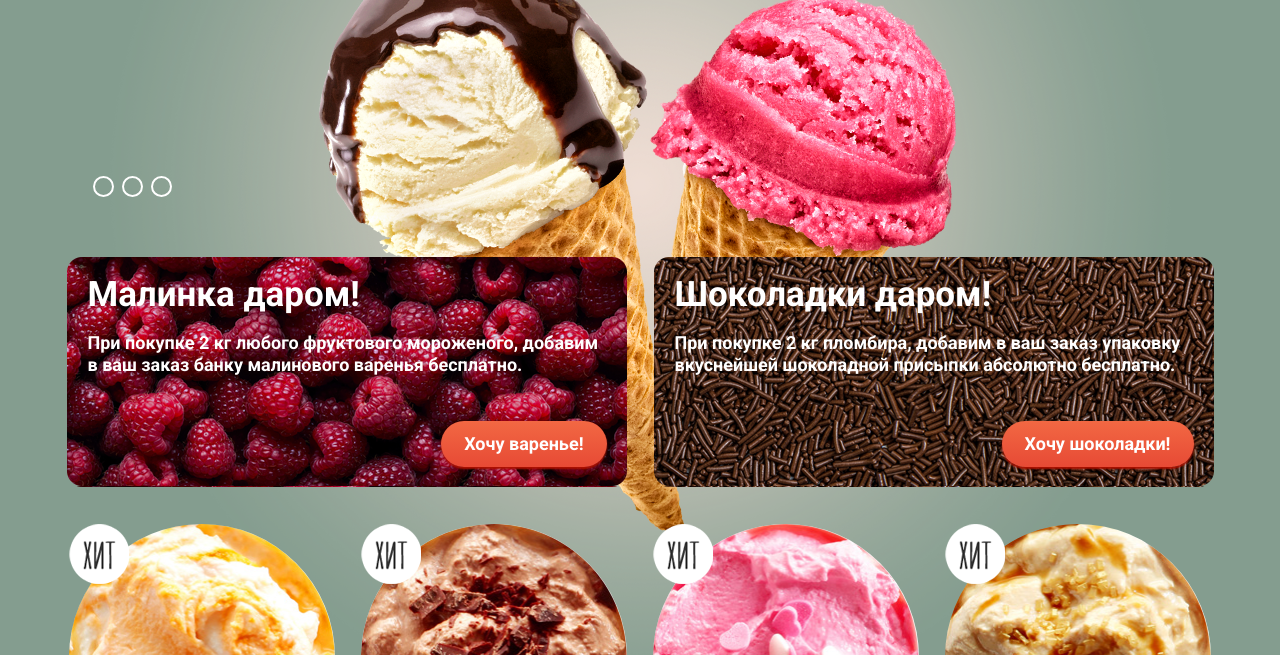
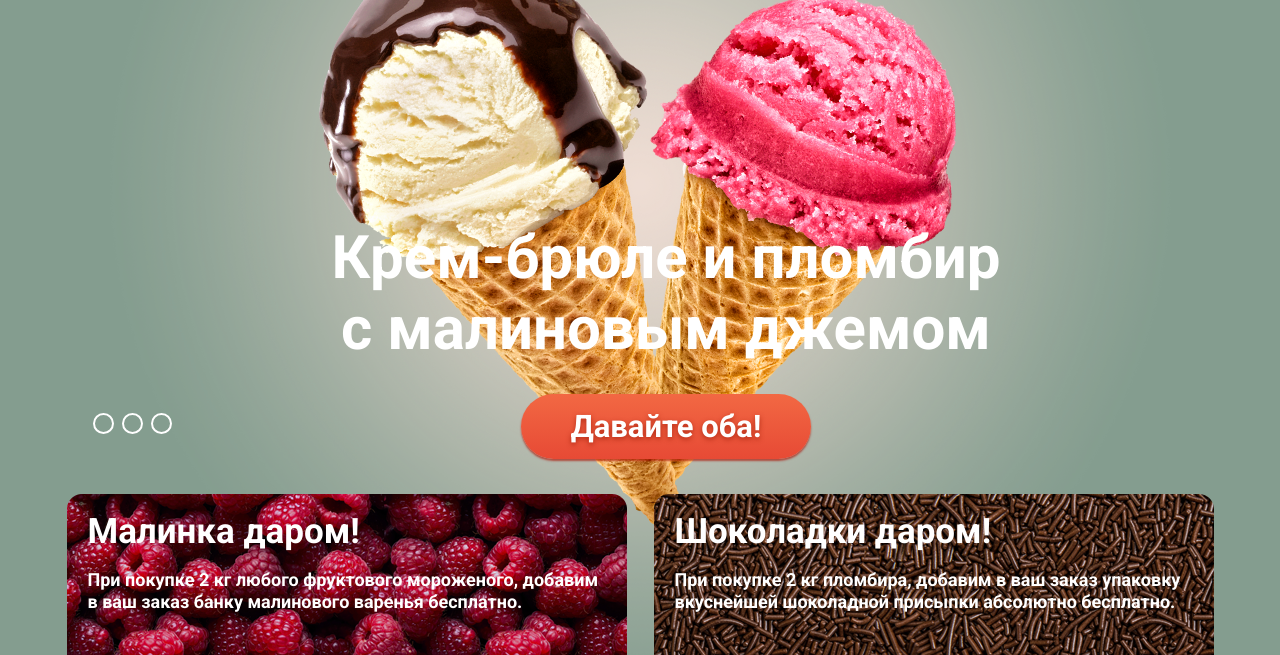
Before and after one commit to Saint-Denis/99369-gllacy, a plain HTML site: page index.html in a window 1280 px wide. Shown: the part 130-785 px from the top of the page. Drawn offline with Linux system fonts and the light colour scheme.

Commit message:
Починил слайдер.

```diff
--- a/css/style.css
+++ b/css/style.css
@@ -558,7 +558,6 @@
         text-align: center;
         color: #ffffff;
         margin-bottom: 35px;
-        z-index: 0;
     }
 
     .slide-title {
```
Also changed, not shown: index.html (+6 -7 lines). Lines whose indentation alone changed are shown as unchanged.
